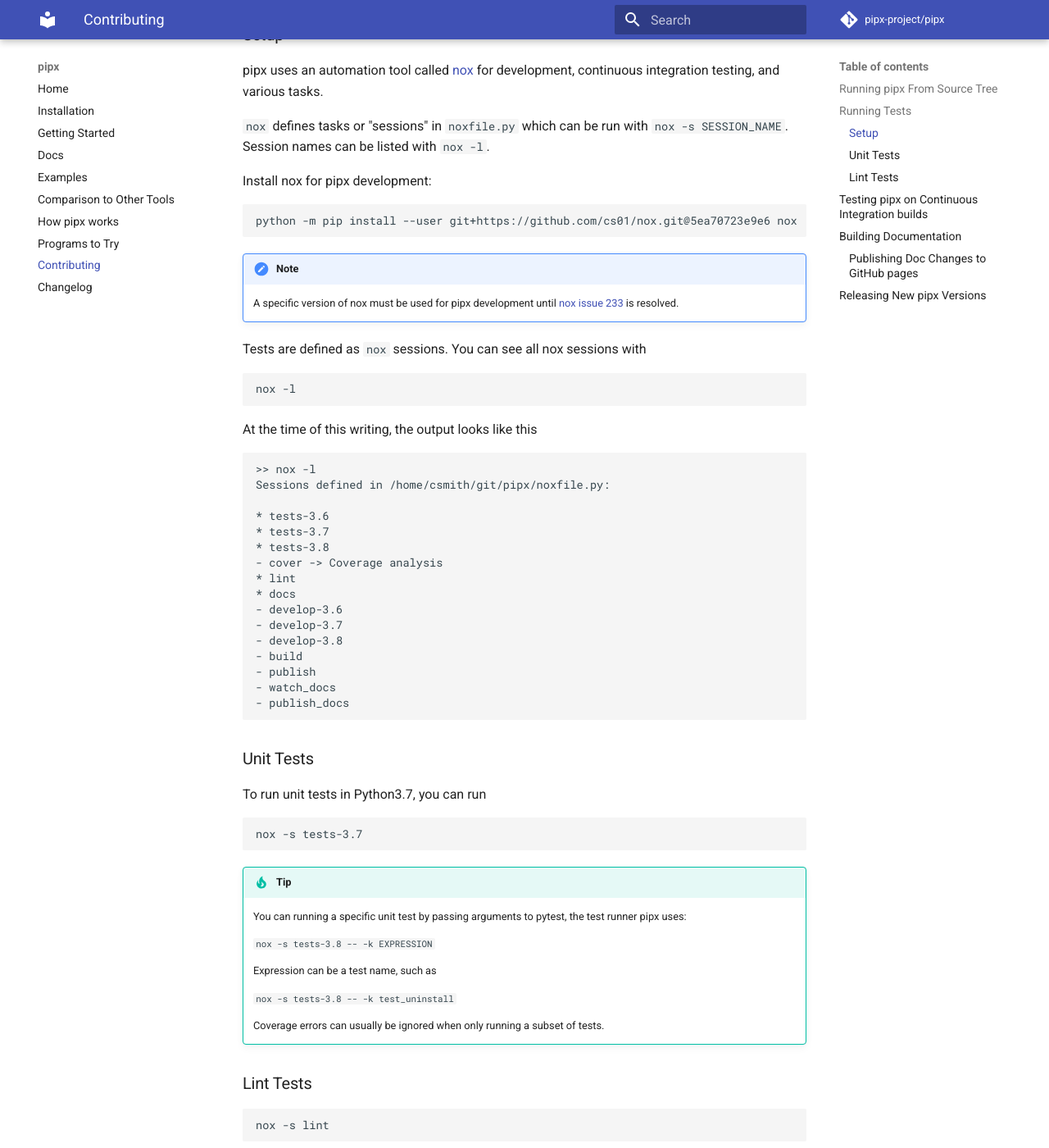
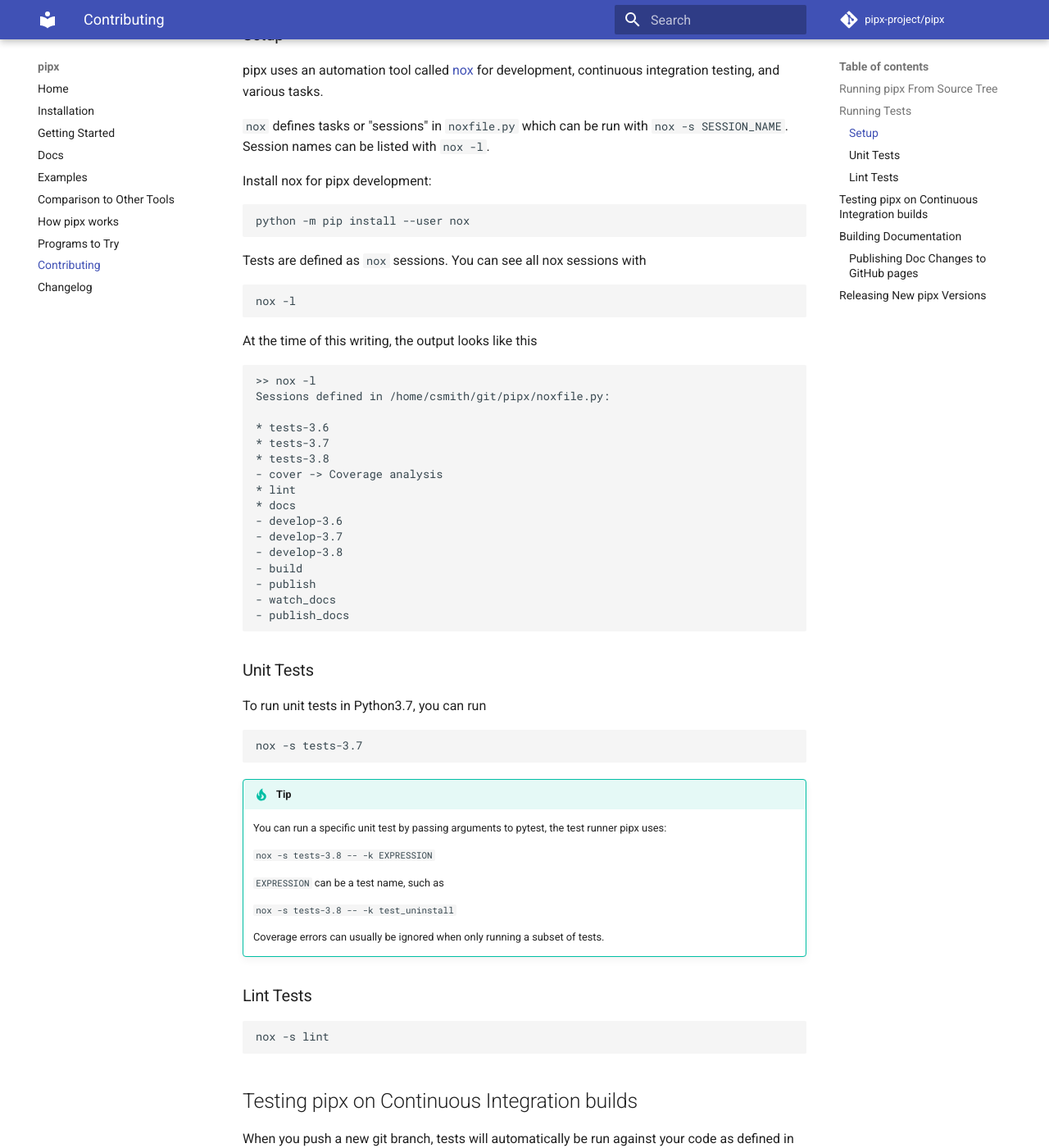
Before and after one commit to pypa/pipx, an MkDocs documentation site: the page built from docs/contributing.md, in a window 1280 px wide and 1400 px high, scrolled down 467 px. Shown: the whole window at 82% size. Built offline with MkDocs 1.6.1 and Material for MkDocs 9.7.7, drawn with Linux system fonts in a browser that asks for light colours; comment, search, counter and statistics services are not loaded.

Commit message:
Use native nox for tests (not @cs01 fork of nox) (#512)

````diff
--- a/docs/contributing.md
+++ b/docs/contributing.md
@@ -16,11 +16,8 @@
 
 Install nox for pipx development:
 ```
-python -m pip install --user git+https://github.com/cs01/nox.git@5ea70723e9e6 nox
+python -m pip install --user nox
 ```
-
-!!! note
-    A specific version of nox must be used for pipx development until [nox issue 233](https://github.com/theacodes/nox/issues/233) is resolved.
 
 Tests are defined as `nox` sessions. You can see all nox sessions with
 ```
@@ -54,13 +51,13 @@
 ```
 
 !!! tip
-    You can running a specific unit test by passing arguments to pytest, the test runner pipx uses:
+    You can run a specific unit test by passing arguments to pytest, the test runner pipx uses:
 
     ```
     nox -s tests-3.8 -- -k EXPRESSION
     ```
 
-    Expression can be a test name, such as
+    `EXPRESSION` can be a test name, such as
 
     ```
     nox -s tests-3.8 -- -k test_uninstall
````
Also changed, not shown: noxfile.py (+0 -9 lines), 7 other files.
